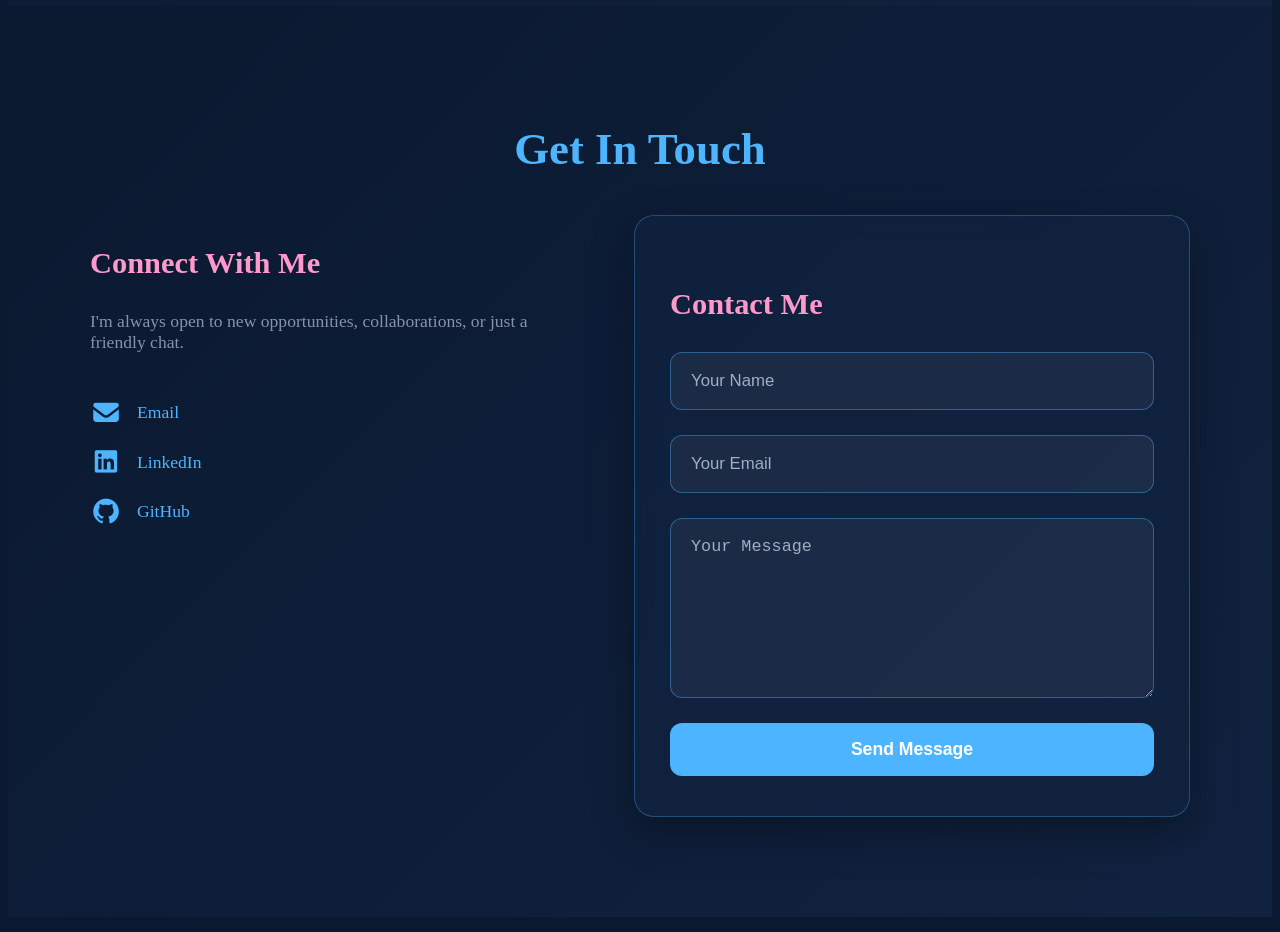
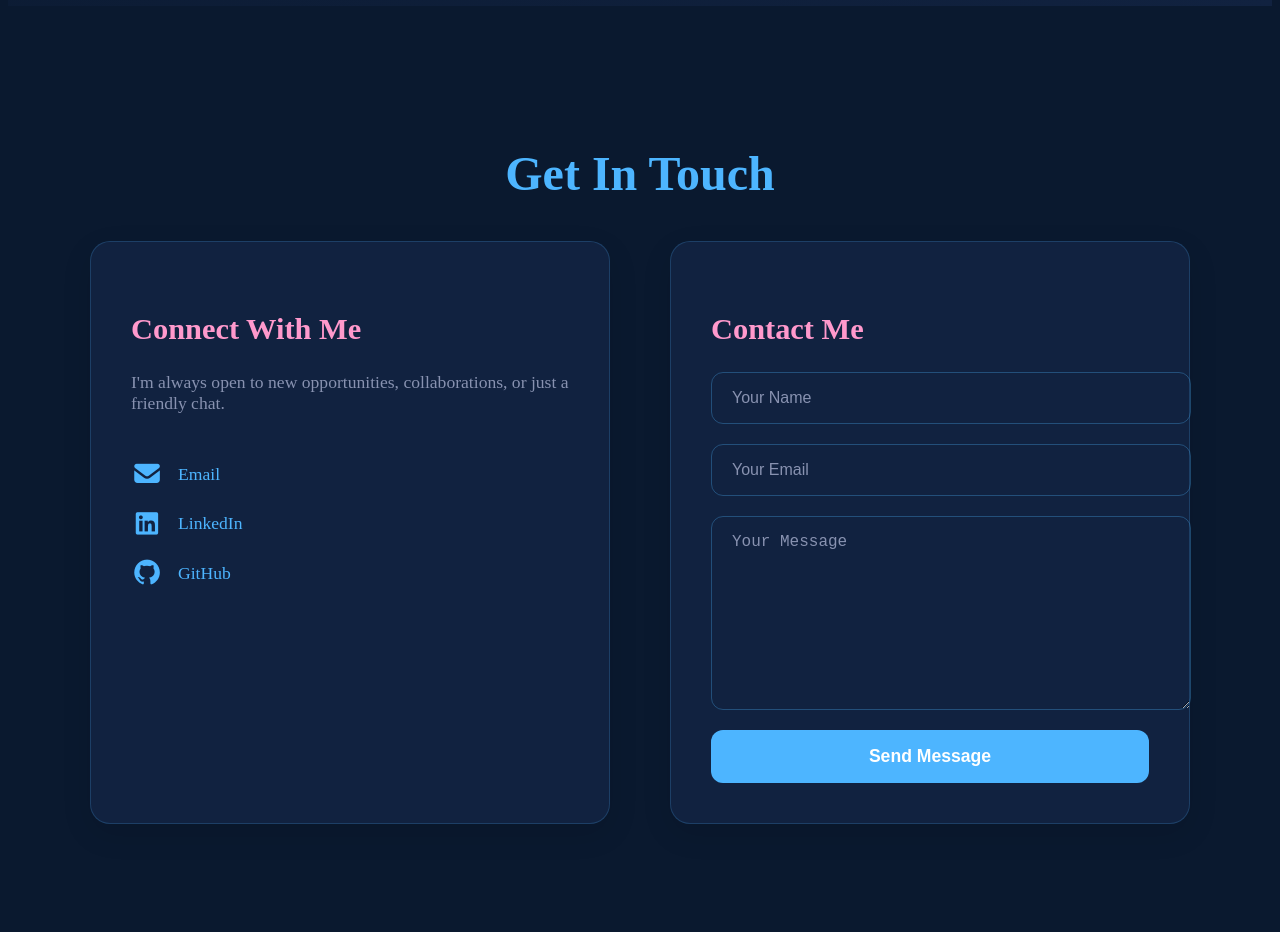
Before and after one commit to Ines-ol/mon-portfolio, a React (Vite) app in the folder mon-portfolio/: page / in a window 1280 px wide. Shown: the part 3620-4552 px from the top of the page. Built offline with nearby package versions, Linux system fonts and the light colour scheme.

Commit message:
Portfolio final

```diff
--- a/mon-portfolio/src/components/Contact/Contact.module.css
+++ b/mon-portfolio/src/components/Contact/Contact.module.css
@@ -1,6 +1,17 @@
+/* src/components/Contact/Contact.module.css */
+
 .contact {
-  padding: 80px 20px 100px;
-  background: linear-gradient(135deg, #0a192f 0%, #112240 100%);
+  padding: 100px 20px;
+  background: var(--bg-primary);
+  color: var(--text-primary);
+  opacity: 0;
+  transform: translateY(50px);
+  transition: opacity 0.8s ease-out, transform 0.8s ease-out;
+}
+
+.contact.visible {
+  opacity: 1;
+  transform: translateY(0);
 }
 
 .container {
@@ -10,14 +21,10 @@
 
 .title {
   text-align: center;
-  font-size: 2.8rem;
+  font-size: 3rem;
   font-weight: 700;
-  color: #4db5ff;
+  color: var(--accent);
   margin-bottom: 40px;
-}
-
-.subtitle {
-  margin-bottom: 50px;
 }
 
 .content {
@@ -31,18 +38,30 @@
 .formWrapper {
   flex: 1;
   min-width: 340px;
+  background: var(--bg-secondary);
+  border: 1px solid rgba(var(--accent-rgb), 0.2);
+  border-radius: 20px;
+  padding: 40px;
+  box-shadow: 0 10px 30px rgba(0, 0, 0, 0.1);
+  transition: all 0.3s ease;
+}
+
+.info:hover,
+.formWrapper:hover {
+  transform: translateY(-8px);
+  box-shadow: 0 15px 40px rgba(var(--accent-rgb), 0.2);
 }
 
 .infoTitle,
 .formTitle {
   font-size: 1.9rem;
-  color: #ff99cc;
-  margin-bottom: 30px;
+  color: #ff99cc; /* rose clair */
+  margin-bottom: 25px;
 }
 
 .infoText {
   font-size: 1.1rem;
-  color: #8892b0;
+  color: var(--text-tertiary);
   margin-bottom: 35px;
 }
 
@@ -55,7 +74,7 @@
   display: flex;
   align-items: center;
   gap: 15px;
-  color: #4db5ff;
+  color: var(--accent);
   text-decoration: none;
   font-size: 1.1rem;
   padding: 12px 0;
@@ -71,58 +90,45 @@
   font-size: 1.6rem;
 }
 
-.formWrapper {
-  background: rgba(17, 36, 64, 0.6);
-  backdrop-filter: blur(10px);
-  border: 1px solid rgba(77, 181, 255, 0.3);
-  border-radius: 20px;
-  padding: 40px 35px; /* padding uniforme haut/bas */
-  box-shadow: 0 15px 40px rgba(0, 0, 0, 0.35);
-}
-
 .form {
   display: flex;
   flex-direction: column;
-  gap: 25px; /* espace régulier entre les champs */
+  gap: 20px;
 }
 
 .input,
 .textarea {
   width: 100%;
-  padding: 18px 20px; /* haut/bas identique */
-  background: rgba(255, 255, 255, 0.05);
-  border: 1px solid rgba(77, 181, 255, 0.4);
+  padding: 16px 20px;
+  background: rgba(var(--bg-secondary), 0.8);
+  border: 1px solid rgba(var(--accent-rgb), 0.3);
   border-radius: 12px;
-  color: #ffffff !important;
-  font-size: 1.05rem;
+  color: var(--text-primary);
+  font-size: 1rem;
   transition: all 0.3s ease;
-  box-sizing: border-box;
 }
 
 .input::placeholder,
 .textarea::placeholder {
-  color: #a0aec0 !important;
-  opacity: 1;
+  color: var(--text-tertiary);
 }
 
 .input:focus,
 .textarea:focus {
   outline: none;
-  border-color: #4db5ff;
-  box-shadow: 0 0 15px rgba(77, 181, 255, 0.4);
-  background: rgba(77, 181, 255, 0.08);
+  border-color: var(--accent);
+  box-shadow: 0 0 15px rgba(var(--accent-rgb), 0.3);
 }
 
 .textarea {
   resize: vertical;
-  min-height: 180px; /* plus grand pour message */
+  min-height: 160px;
 }
 
 .submitBtn {
-  width: 100%;
   padding: 16px;
-  background: #4db5ff;
-  color: white;
+  background: var(--accent);
+  color: #ffffff;
   border: none;
   border-radius: 12px;
   font-size: 1.1rem;
@@ -134,27 +140,24 @@
 .submitBtn:hover {
   background: #3a9eff;
   transform: translateY(-3px);
-  box-shadow: 0 10px 30px rgba(77, 181, 255, 0.4);
 }
 
-.success,
-.error {
-  margin-top: 20px;
+.success {
+  color: #64ffda;
+  font-weight: bold;
   text-align: center;
-  font-weight: bold;
 }
 
-.success { color: #64ffda; }
-.error { color: #ff6b6b; }
+.error {
+  color: #ff6b6b;
+  font-weight: bold;
+  text-align: center;
+}
 
 /* Responsive */
 @media (max-width: 768px) {
   .content {
     flex-direction: column;
-    gap: 60px;
-  }
-
-  .formWrapper {
-    padding: 40px 30px;
+    gap: 50px;
   }
 }
```
